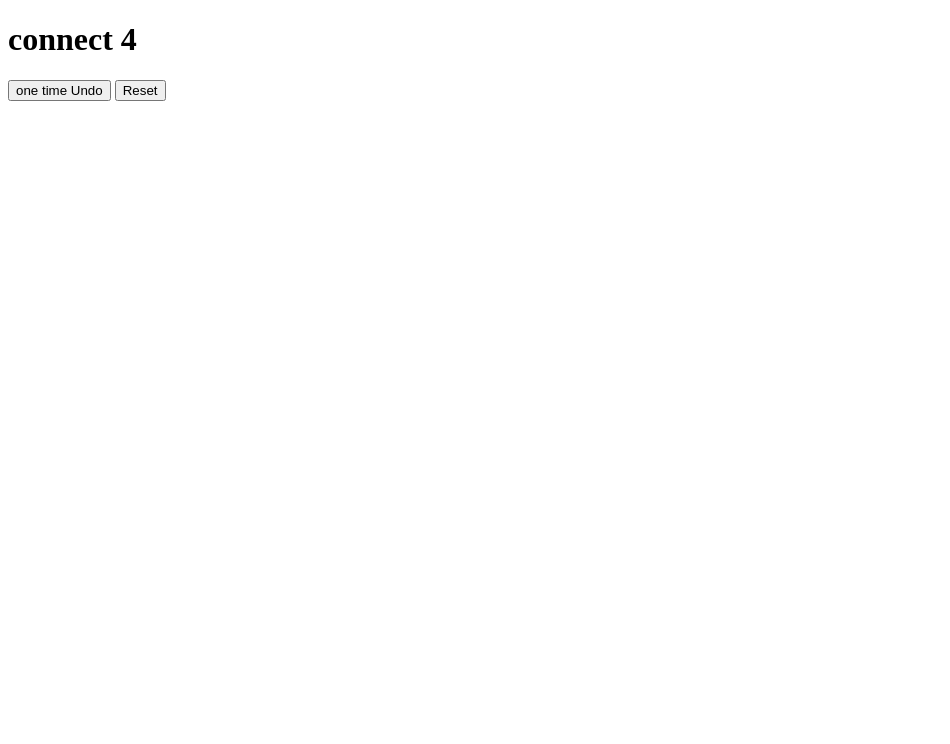
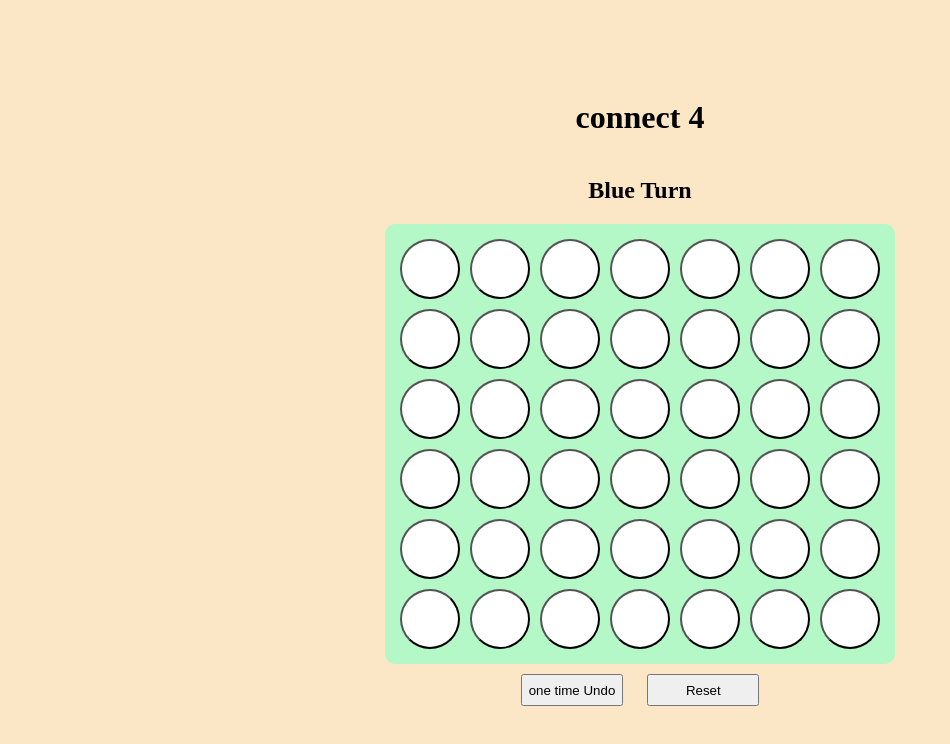
Before and after one commit to hemachandu10/connect_4, a plain HTML site: page connect4.html in a window 1280 px wide. Shown: the whole page, without its empty margins (0-950 px from the left). Drawn offline with Linux system fonts and the light colour scheme.

Commit message:
Update connect4.html

```diff
--- a/connect4.html
+++ b/connect4.html
@@ -4,7 +4,7 @@
     <meta charset="UTF-8">
     <meta name="viewport" content="width=device-width, initial-scale=1.0">
     <title>connect 4 game</title>
-    <link rel="stylesheet" href="\projects\connect4\connect4.css">
+    <link rel="stylesheet" href="connect4.css">
 </head>
 <body>
     <h1>connect 4</h1>
@@ -18,6 +18,6 @@
     <input type="reset" id="reset">
     </div>
 
-    <script src="\projects\connect4\connect4.js"></script>
+    <script src="connect4.js"></script>
 </body>
 </html>
```
